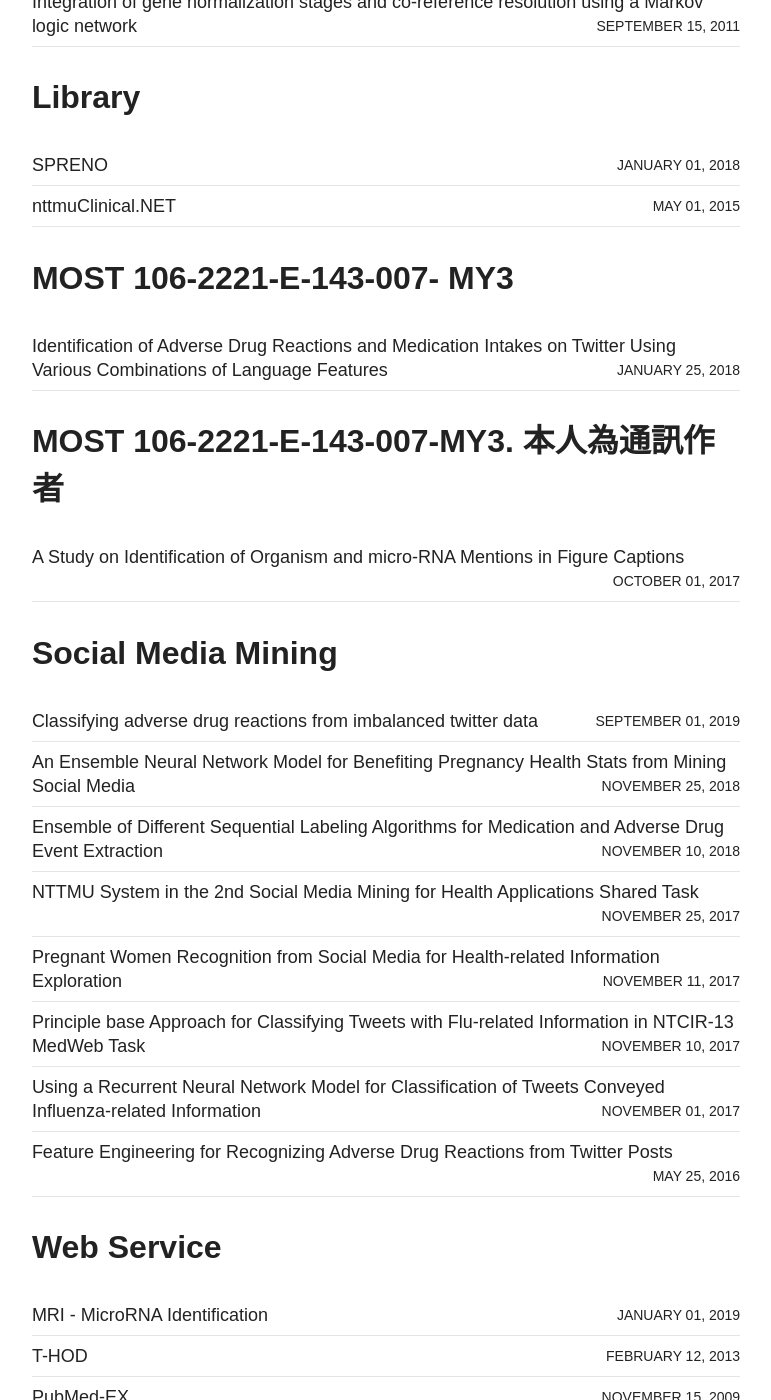
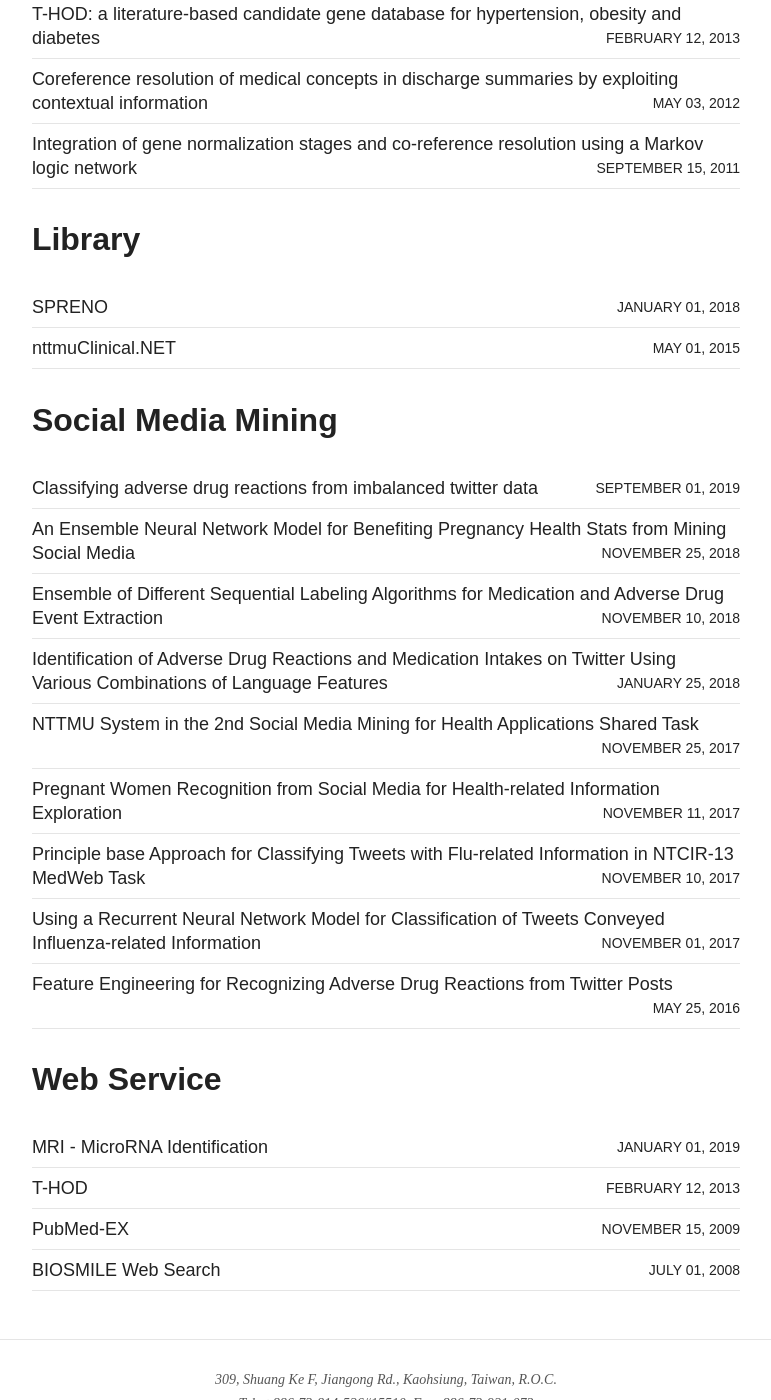
Before and after one commit to nkustislab/nkustislab.github.io, a Jekyll site: the page built from tags/index.md, in a window 1280 px wide and 1400 px high, scrolled down 6964 px. Shown: the whole window, without its empty margins (254-1025 px from the left). Built offline with Jekyll 4.4.1, drawn with Linux system fonts in a browser that asks for light colours; nearby versions of some CDN libraries; some of the changed text lies outside the part shown.

Commit message:
修正 tag 資訊

```diff
--- a/_posts/publication/2017-10-01-201707.md
+++ b/_posts/publication/2017-10-01-201707.md
@@ -7,7 +7,7 @@ categories: publication-con
 author: naiwen
 type: Proceedings of the BioCreative VI workshop, Bethesda, MD USA.
 author_list: "Nai-Wen Chang, Jitendra Jonnagaddala, Feng-Duo Wang, Hong-Jie Dai"
-tags: [MOST 106-2221-E-143-007-MY3. 本人為通訊作者]
+tags: [Biomedical Text Mining]
 image:
   feature:
 date: 2017-10-1
```
Also changed, not shown: _posts/publication/2017-04-20-201703.md (+1 -1 lines), _posts/publication/2018-01-25-201806.md (+1 -1 lines).
